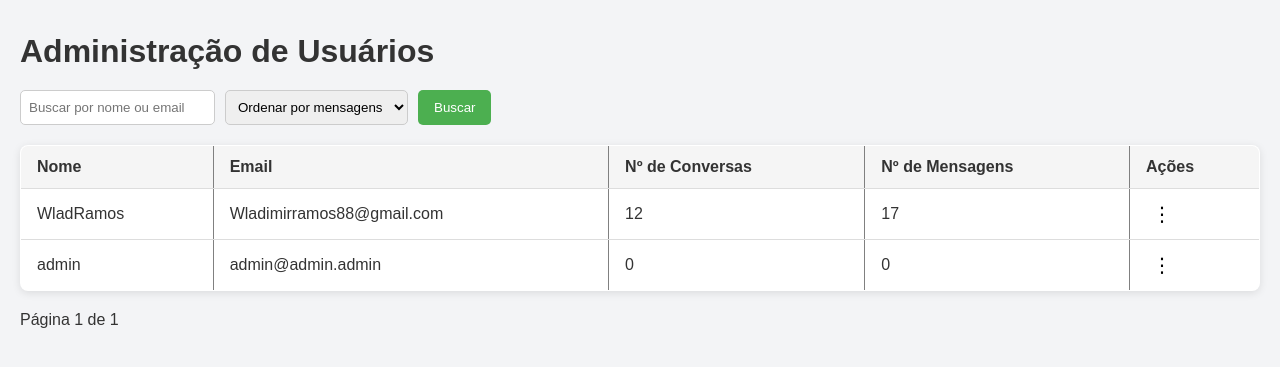
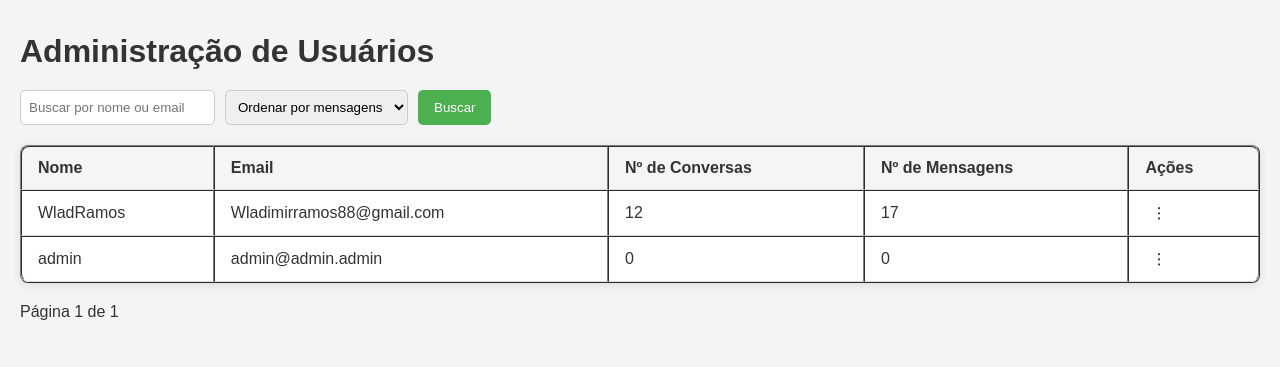
Before and after one commit to WladRamos/Freela_Assistant, a Django app: page /painel_admin/usuarios/ in a window 1280 px wide. Shown: the part 68-435 px from the top of the page. Run offline with Django 5.2, Linux system fonts and the light colour scheme; a user stored in the database is signed in; data comes from the database, SQL or seed files in the repository; parts of the project's set-up code (start-up, migrations or seed data) failed here and were passed over; some libraries are stand-ins or nearby versions.

Commit message:
estilização da tabela

```diff
--- a/AI_Assistant/Assistant_app/static/assistant/scripts/admin-users.js
+++ b/AI_Assistant/Assistant_app/static/assistant/scripts/admin-users.js
@@ -14,3 +14,26 @@ function closeModal() {
 document.getElementById('BanModal').style.display = 'none';
 document.getElementById('suspendModal').style.display = 'none';
 }
+
+function toggleDropdown(button) {
+    // Fecha todos os dropdowns abertos
+    document.querySelectorAll('.dropdown').forEach(drop => {
+      if (drop !== button.parentElement) {
+        drop.classList.remove('active');
+      }
+    });
+
+    // Alterna o dropdown clicado
+    const dropdown = button.parentElement;
+    dropdown.classList.toggle('active');
+  }
+
+  // Fecha dropdowns ao clicar fora
+  document.addEventListener('click', function (event) {
+    const isDropdownButton = event.target.matches('.dropdown button');
+    const isInsideDropdown = event.target.closest('.dropdown');
+
+    if (!isDropdownButton && !isInsideDropdown) {
+      document.querySelectorAll('.dropdown').forEach(drop => drop.classList.remove('active'));
+    }
+  });
--- a/AI_Assistant/Assistant_app/static/assistant/styles/admin-users.css
+++ b/AI_Assistant/Assistant_app/static/assistant/styles/admin-users.css
@@ -44,11 +44,29 @@ form button:hover {
 /* Tabela de usuários */
 table {
     width: 100%;
-    border-collapse: collapse;
+    border-collapse: separate; /* importante para aplicar border-radius corretamente */
+    border-spacing: 0;
     background-color: white;
     border-radius: 8px;
-    overflow: hidden;
     box-shadow: 0 2px 8px rgba(0,0,0,0.1);
+}
+
+/* Canto superior arredondado */
+table thead tr:first-child th:first-child {
+    border-top-left-radius: 8px;
+}
+
+table thead tr:first-child th:last-child {
+    border-top-right-radius: 8px;
+}
+
+/* Canto inferior arredondado */
+table tbody tr:last-child td:first-child {
+    border-bottom-left-radius: 8px;
+}
+
+table tbody tr:last-child td:last-child {
+    border-bottom-right-radius: 8px;
 }
 
 th, td {
@@ -75,7 +93,7 @@ tr:hover {
 .dropdown button {
     background: none;
     border: none;
-    font-size: 20px;
+    font-size: 15px;
     cursor: pointer;
 }
 
@@ -83,15 +101,16 @@ tr:hover {
     display: none;
     position: absolute;
     right: 0;
+    top: 100%;
     background-color: white;
     min-width: 120px;
     box-shadow: 0 4px 8px rgba(0,0,0,0.1);
-    z-index: 10;
+    z-index: 9999;
     border-radius: 5px;
     overflow: hidden;
 }
 
-.dropdown:hover .dropdown-content {
+.dropdown.active .dropdown-content {
     display: block;
 }
 
--- a/AI_Assistant/Assistant_app/templates/assistant/admin-users.html
+++ b/AI_Assistant/Assistant_app/templates/assistant/admin-users.html
@@ -39,12 +39,12 @@
       <td>{{ user.num_mensagens }}</td>
       <td>
         <div class="dropdown">
-          <button>⋮</button>
-          <div class="dropdown-content">
-            <button onclick="openBanModal('{{ user.id }}', '{{ user.username }}')">Banir</button>
-            <button onclick="openSuspendModal('{{ user.id }}', '{{ user.username }}')">Suspender</button>
+            <button onclick="toggleDropdown(this)">⋮</button>
+            <div class="dropdown-content">
+              <button onclick="openBanModal('{{ user.id }}', '{{ user.username }}')">Banir</button>
+              <button onclick="openSuspendModal('{{ user.id }}', '{{ user.username }}')">Suspender</button>
+            </div>
           </div>
-        </div>
       </td>
     </tr>
     {% empty %}
```
